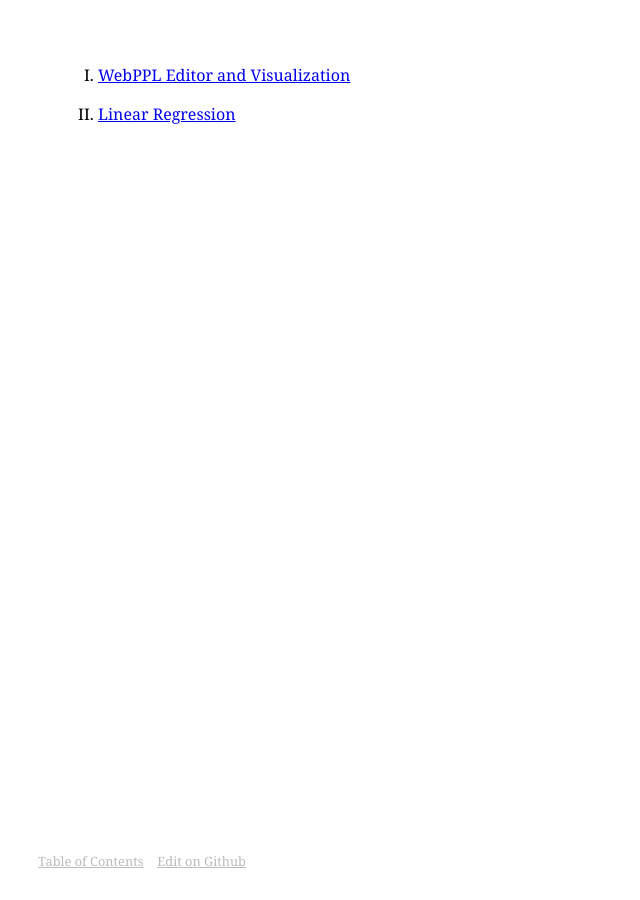
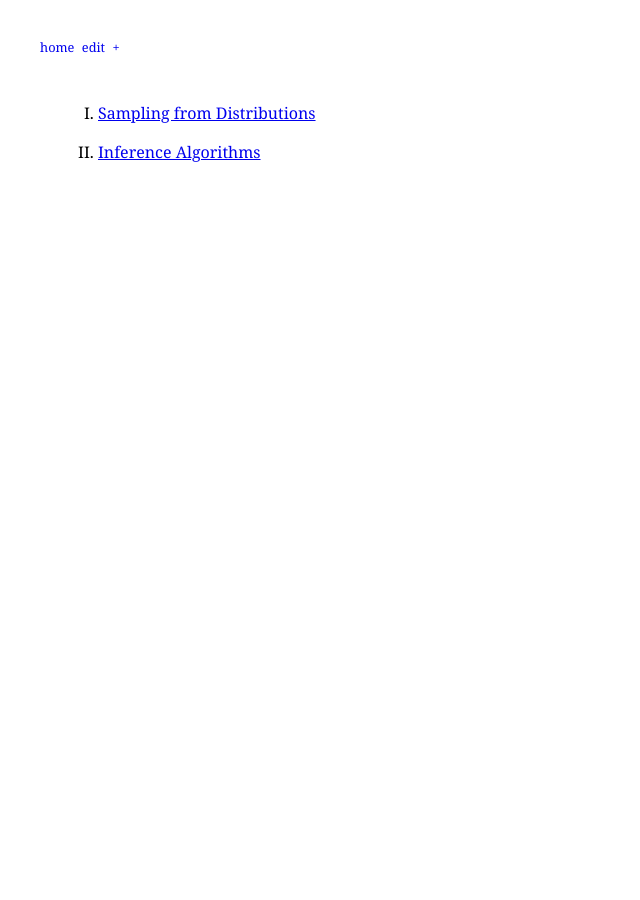
Before and after one commit to stuhlmueller/connoisseur, a Jekyll site: the page built from index.md, in a window 1280 px wide. Shown: the whole page, without its empty margins (0-640 px from the left). Built offline with Jekyll 4.4.1, drawn with Linux system fonts in a browser that asks for light colours; nearby versions of some CDN libraries; a script that is not in the unit is left out.

Commit message:
Link for adding code boxes; etc

```diff
--- a/_layouts/default.html
+++ b/_layouts/default.html
@@ -18,15 +18,17 @@
 
   <body>
 
+    <header>
+      <a href="{{ site.baseurl }}/">home</a>
+      <a href="https://github.com/stuhlmueller/play" id="github-edit-link">edit</a>
+      <a href="" id="add-code-box">+</a>
+    </header>
+
     <div class="page-content-wrapper">
       <div class="page-content">
         {{ content }}
       </div>
     </div>
-
-    <footer class="site-footer">
-      <a href="{{ site.baseurl }}/">Table of Contents</a> | <a href="https://github.com/stuhlmueller/connoisseur" id="github-edit-link">Edit on Github</a>
-    </footer>
 
     <script type="text/javascript">
       $("#github-edit-link").attr("href", github_page_url("{{ page.url }}"))
--- a/assets/css/main.css
+++ b/assets/css/main.css
@@ -32,8 +32,17 @@ a.site-title:hover {
     text-decoration: underline
 }
 
-a.model-link, a.model-link:visited {
+a.model-link, a.model-link:visited, header a, header a:visited {
     color: rgb(0, 0, 238);
+                                              }
+
+header a {
+    margin: 2px;
+    text-decoration: none;
+}
+
+header a:hover {
+    text-decoration: underline;
 }
 
 .page-content-wrapper {
@@ -44,6 +53,7 @@ a.model-link, a.model-link:visited {
 .page-content {
     line-height: 23px;
     padding: 40px;
+    padding-top: 0;
     background-color: #fff;
     color: #000;
     min-height: 500px;
@@ -70,6 +80,10 @@ a.model-link, a.model-link:visited {
 .page-content .wpedit .result pre.error {
     color: red;
     background-color: #fff;
+}
+
+.page-content .wpedit {
+    margin-bottom: 15px;
 }
 
 .page-content > p > img {
@@ -111,13 +125,7 @@ header, footer {
     padding: 30px;
 }
 
-footer {
+header {
     font-size: 80%;
     text-align: left;
-    position: absolute;
-    bottom: 0;
 }
-
-footer a {
-    color: #bbb
-}
--- a/assets/js/main.js
+++ b/assets/js/main.js
@@ -3,7 +3,7 @@
 
 // Github links
 
-var github_repository = "https://github.com/stuhlmueller/connoisseur/";
+var github_repository = "https://github.com/stuhlmueller/play/";
 
 function markdown_url(page_url) {
   return page_url.slice(0, -4) + "md";
@@ -15,7 +15,7 @@ function github_edit_url(page_url) {
 
 function github_page_url(page_url) {
   if ((page_url == "/index.html") || (page_url == "/")) {
-    return github_repository + "blob/gh-pages/chapters";
+    return github_repository;
   } else {
     return github_repository + "blob/gh-pages" + markdown_url(page_url);
   };
@@ -28,3 +28,15 @@ $(function(){
   var preEls = Array.prototype.slice.call(document.querySelectorAll("pre"));
   preEls.map(function(el) { wpEditor.setup(el, {language: 'webppl'}); });
 });
+
+
+// Add code box link
+
+$(function(){
+  $('#add-code-box').click(function(e){
+    e.preventDefault();
+    var newElement = $('<pre>new</pre>').appendTo('div.page-content')[0];
+    wpEditor.setup(newElement, {language: 'webppl'});
+    return false;
+  });
+});
--- a/models/1-editor-and-viz.md
+++ /dev/null
@@ -1,7 +0,0 @@
----
-layout: model
-title: WebPPL Editor and Visualization
----
-
-~~~~
-~~~~
--- a/models/2-linear-regression.md
+++ b/models/2-inference.md
@@ -1,6 +1,6 @@
 ---
 layout: model
-title: Linear Regression
+title: Inference Algorithms
 ---
 
 ~~~~
```
Also changed, not shown: models/1-distributions.md (added, +16 -0 lines).
